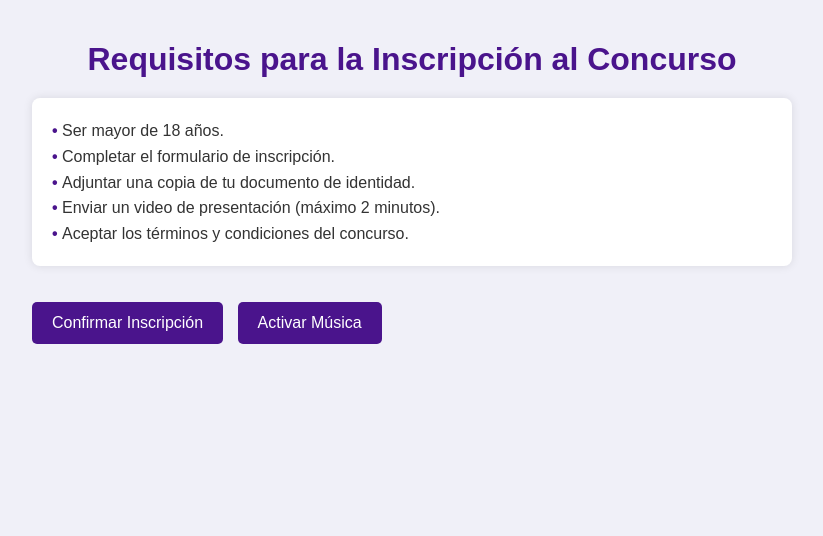
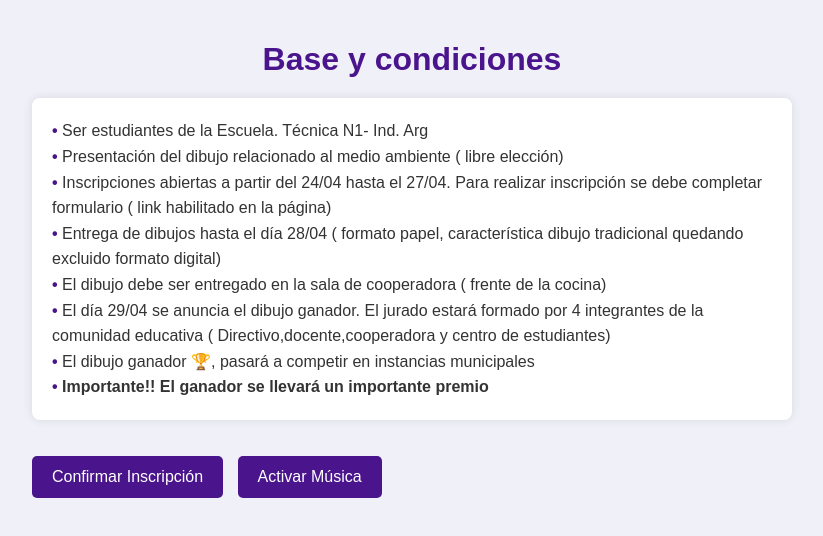
Before and after one commit to martincuezzo/requisitos, a plain HTML site: page index.html in a window 1280 px wide. Shown: the whole page, without its empty margins (228-1051 px from the left). Drawn offline with Linux system fonts and the light colour scheme.

Commit message:
cambios 1

```diff
--- a/index.html
+++ b/index.html
@@ -82,17 +82,20 @@
 <body>
 
   <div class="container">
-    <h1>Requisitos para la Inscripción al Concurso</h1>
+    <h1>Base y condiciones</h1>
 
     <ul>
-      <li>Ser mayor de 18 años.</li>
-      <li>Completar el formulario de inscripción.</li>
-      <li>Adjuntar una copia de tu documento de identidad.</li>
-      <li>Enviar un video de presentación (máximo 2 minutos).</li>
-      <li>Aceptar los términos y condiciones del concurso.</li>
+      <li>Ser estudiantes de la Escuela. Técnica N1- Ind. Arg</li>
+      <li>Presentación del dibujo relacionado al medio ambiente ( libre elección)</li>
+      <li>Inscripciones abiertas a partir del 24/04 hasta el 27/04. Para realizar inscripción se debe completar formulario ( link habilitado en la página)</li>
+      <li>Entrega de dibujos hasta el día 28/04 ( formato papel, característica dibujo tradicional quedando excluido formato digital)</li>
+      <li>El dibujo debe ser entregado en la sala de cooperadora ( frente de la cocina)</li>
+      <li>El día 29/04 se anuncia el dibujo ganador. El jurado estará formado por 4 integrantes de la comunidad educativa ( Directivo,docente,cooperadora y centro de estudiantes)</li>
+      <li>El dibujo ganador 🏆, pasará a competir en instancias municipales</li>
+      <li><strong>Importante!! El ganador se llevará un importante premio</strong></li>
     </ul>
 
-    <a href="https://ejemplo.com/confirmacion" target="_blank">Confirmar Inscripción</a>
+    <a href="https://docs.google.com/forms/d/e/1FAIpQLScH5fnUJFWqnUqCnC3Bb8JoTGKctBOhukwVLZaJ-KO6LVwicA/viewform?usp=sharing" target="_blank">Confirmar Inscripción</a>
     <button id="botonMusica" onclick="toggleMusica()">Activar Música</button>
   </div>
 
```
Also changed, not shown: 1 other file.
